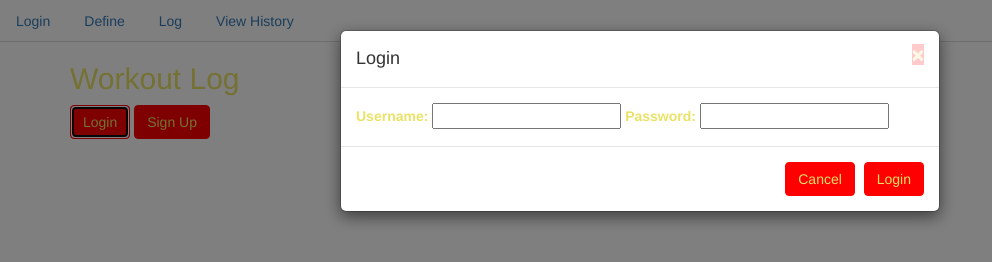
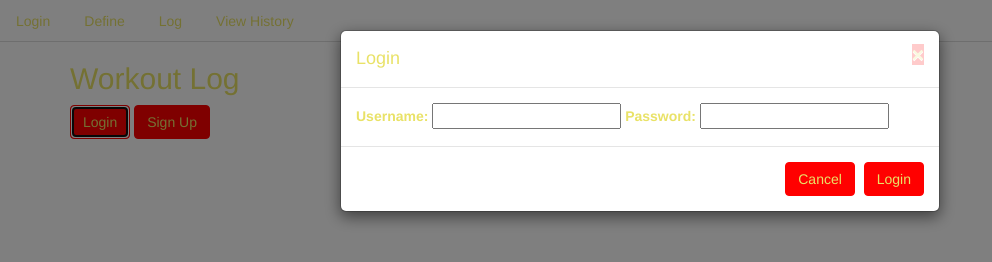
Before and after one commit to ben-harcourt/workout_app, a website: page client/index.html in a window 1280 px wide. Both pictures are taken after a click on the button "Login". Shown: the whole page, without its empty margins (0-992 px from the left). Drawn offline with Linux system fonts and the light colour scheme.

Commit message:
added css to workout app

```diff
--- a/client/index.html
+++ b/client/index.html
@@ -16,10 +16,16 @@
     button{color:#E9E267 !important;}
     button{background-color:red !important;}
     button{border-color:red !important;}
+    a{color:#E9E267 !important;}
+    h4{color: #E9E267 !important;}
+
   </style>
 </head>
 
 <body>
+<style>
+  background-color{color:#B40404 !important;}
+</style>
 
   <ul class="nav nav-tabs">
     <li><a href="#home" id="loginout" class="disabled" data-toggle="tab">Login</a>
```
